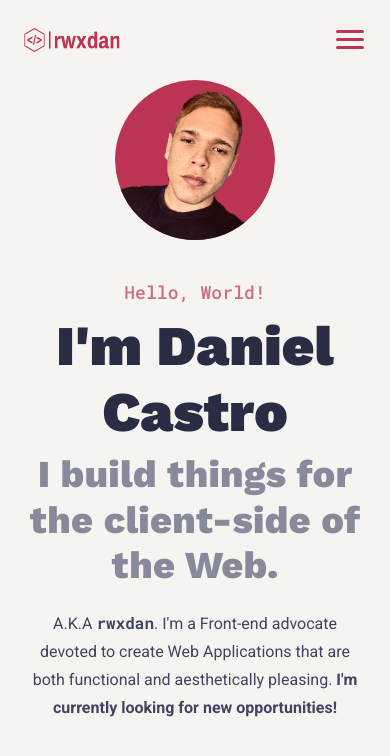
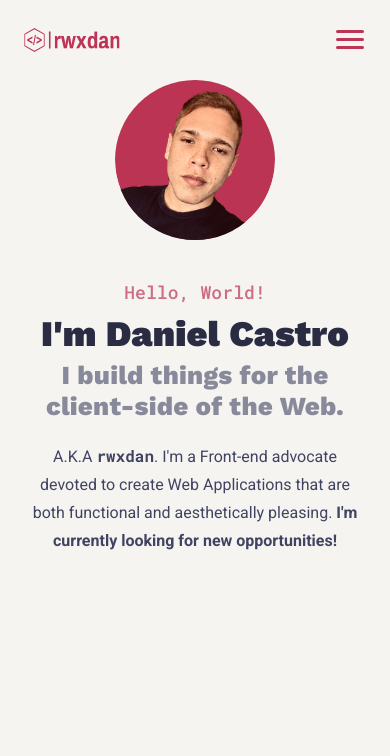
Before and after one commit to rwxdan/rwxdan.dev, a React (Vite) app: page / in a window 390 px wide. Shown: the top 756 px of the page. Built offline with nearby package versions, Linux system fonts and the light colour scheme.

Commit message:
Change font-size variable values on smaller screens

```diff
--- a/src/globals/styles/base.css
+++ b/src/globals/styles/base.css
@@ -33,3 +33,10 @@ body {
 main {
   position: relative;
 }
+
+@media (max-width: 50em) {
+  :root {
+    --fs-4xl: 1.75rem;
+    --fs-6xl: 2.25rem;
+  }
+}
```
